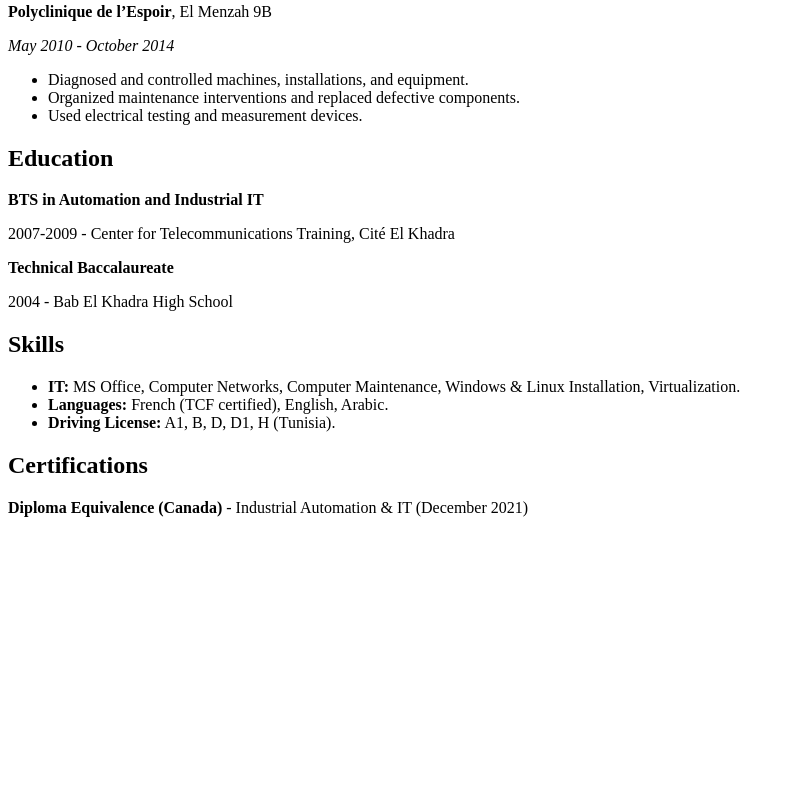
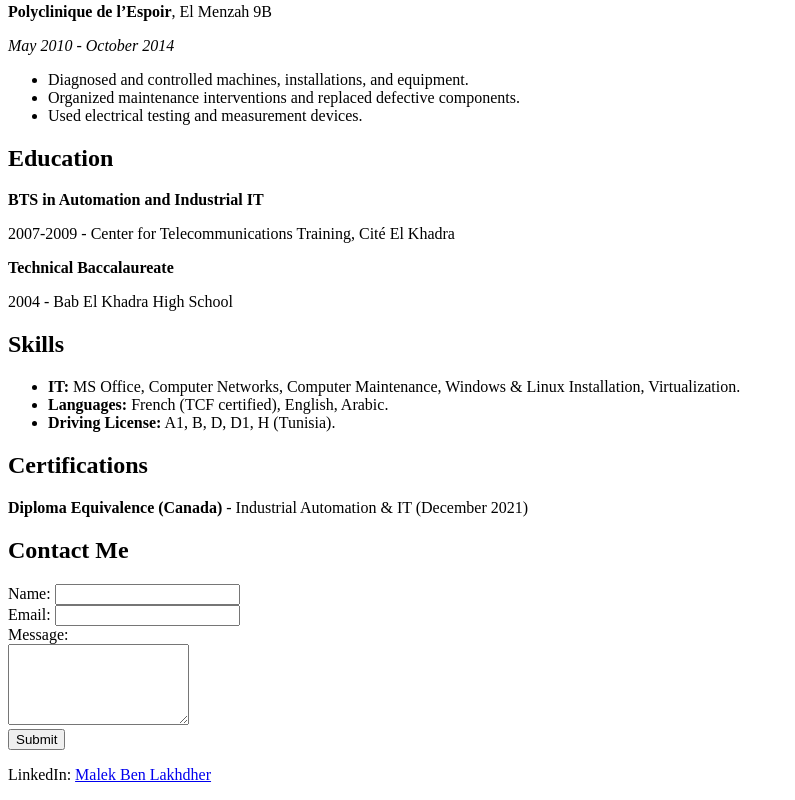
Before and after one commit to BENLAKHDHER/html_project, a plain HTML site: page index.html in a window 1280 px wide. Shown: the part 686-1486 px from the top of the page, without its empty margins (0-795 px from the left). Before the commit the page ends 1219 px from the top, so only its background shows below. Drawn offline with Linux system fonts and the light colour scheme.

Commit message:
adding Contact Section

```diff
--- a/index.html
+++ b/index.html
@@ -79,5 +79,24 @@
         <h2>Certifications</h2>
         <p><strong>Diploma Equivalence (Canada)</strong> - Industrial Automation & IT (December 2021)</p>
     </section>
+    <!-- Contact Section -->
+    <section id="contact">
+        <h2>Contact Me</h2>
+        <form action="submit_form.php" method="post">
+            <label for="name">Name:</label>
+            <input type="text" id="name" name="name" required><br>
+
+            <label for="email">Email:</label>
+            <input type="email" id="email" name="email" required><br>
+
+            <label for="message">Message:</label><br>
+            <textarea id="message" name="message" rows="5" required></textarea><br>
+
+            <button type="submit">Submit</button>
+        </form>
+
+        <p>LinkedIn: <a href="https://www.linkedin.com/in/malek-ben-lakhdher">Malek Ben Lakhdher</a></p>
+    </section>
+
 </body>
 </html>
```
